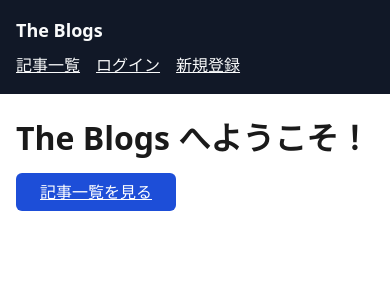
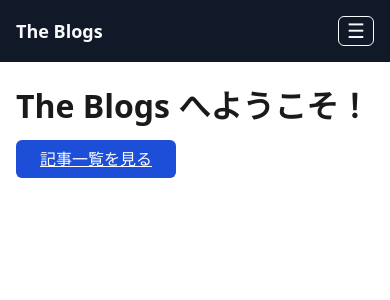
Before and after one commit to AizuAyari/example, a Django app: page / in a window 390 px wide. Shown: the top 300 px of the page. Run offline with Django 5.2, Linux system fonts and the light colour scheme.

Commit message:
Add a hamburger menu for mobile navigation
The nav links had no mobile-specific behavior and could wrap
awkwardly on narrow viewports. Below 640px, the links now collapse
behind a toggle button (aria-expanded/aria-controls kept in sync via
a small inline script); at 640px and above the nav renders as before.
Closes #12.

```diff
--- a/BlogProject/blog/static/blog/css/style.css
+++ b/BlogProject/blog/static/blog/css/style.css
@@ -75,6 +75,24 @@ input:focus-visible {
   font-size: 1.125rem;
 }
 
+.site-nav__bar {
+  display: flex;
+  align-items: center;
+  justify-content: space-between;
+  width: 100%;
+}
+
+.site-nav__toggle {
+  display: none;
+  background: transparent;
+  border: 1px solid var(--color-header-text);
+  color: var(--color-header-text);
+  border-radius: var(--radius);
+  padding: var(--space-1) var(--space-2);
+  font-size: 1.25rem;
+  line-height: 1;
+}
+
 .site-nav__links {
   display: flex;
   flex-wrap: wrap;
@@ -88,6 +106,22 @@ input:focus-visible {
 
 .site-nav__welcome {
   color: var(--color-header-text);
+}
+
+@media (max-width: 639px) {
+  .site-nav__toggle {
+    display: inline-flex;
+  }
+
+  .site-nav__links {
+    display: none;
+    flex-direction: column;
+    align-items: flex-start;
+  }
+
+  .site-nav__links.is-open {
+    display: flex;
+  }
 }
 
 @media (min-width: 640px) {
--- a/BlogProject/blog/templates/blog/base.html
+++ b/BlogProject/blog/templates/blog/base.html
@@ -11,8 +11,13 @@
 <body>
     <header class="site-header">
         <nav class="site-nav" aria-label="メインナビゲーション">
-            <a class="site-nav__brand" href="{% url 'home' %}">The Blogs</a>
-            <div class="site-nav__links">
+            <div class="site-nav__bar">
+                <a class="site-nav__brand" href="{% url 'home' %}">The Blogs</a>
+                <button type="button" class="site-nav__toggle" aria-expanded="false" aria-controls="site-nav-links" aria-label="メニューを開閉">
+                    <span aria-hidden="true">☰</span>
+                </button>
+            </div>
+            <div class="site-nav__links" id="site-nav-links">
                 <a href="{% url 'article_list' %}">記事一覧</a>
                 {% if user.is_authenticated %}
                     <a href="{% url 'article_create' %}">新規投稿</a>
@@ -32,5 +37,17 @@
     <main>
         {% block content %}{% endblock %}
     </main>
+
+    <script>
+        (function () {
+            var toggle = document.querySelector(".site-nav__toggle");
+            var links = document.getElementById("site-nav-links");
+            toggle.addEventListener("click", function () {
+                var expanded = toggle.getAttribute("aria-expanded") === "true";
+                toggle.setAttribute("aria-expanded", String(!expanded));
+                links.classList.toggle("is-open");
+            });
+        })();
+    </script>
 </body>
 </html>
```
